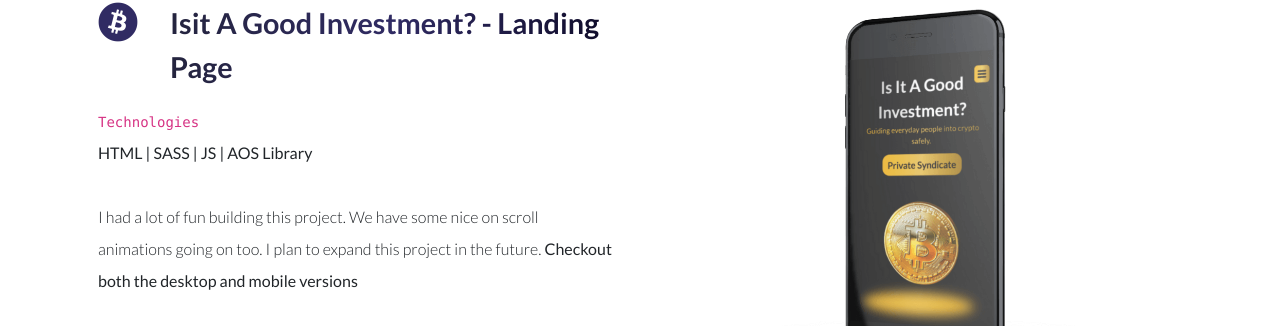
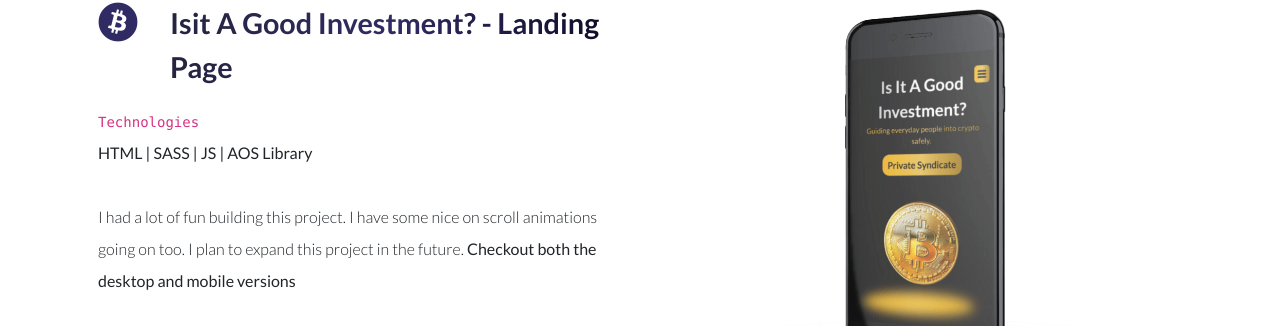
Before and after one commit to AyoCodess/V1-Portfolio-Website, a website built with Parcel: page index.html in a window 1280 px wide. Shown: the part 1593-1919 px from the top of the page. Built offline with nearby package versions, Linux system fonts and the light colour scheme.

Commit message:
updated cv

```diff
--- a/index.html
+++ b/index.html
@@ -266,7 +266,7 @@
         </div>
 
           <p class="lh-lg"><code>Technologies</code> <br><b>HTML | SASS | JS | AOS Library </b></p>
-          <p class="lh-lg">I had a lot of fun building this project. We have some nice on scroll animations going on too. I plan to expand this project in the future. <b>Checkout both the desktop and mobile versions</b></p>
+          <p class="lh-lg">I had a lot of fun building this project. I have some nice on scroll animations going on too. I plan to expand this project in the future. <b>Checkout both the desktop and mobile versions</b></p>
 
         <div class="btn-container">
           <a href="https://isitagoodinvestment.netlify.app/" target="_blank" rel="noopener">
```
Also changed, not shown: 1 other file.
